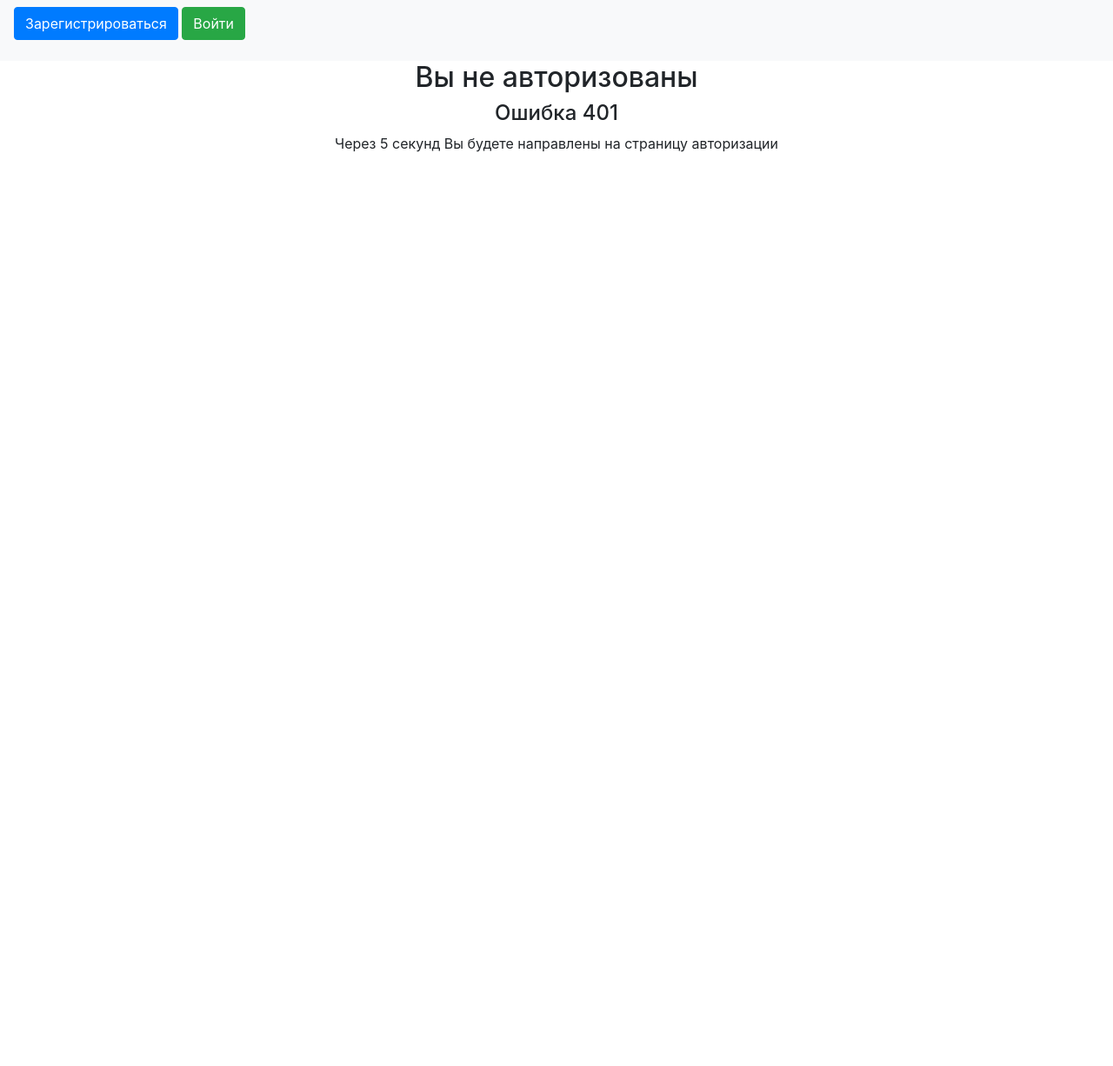
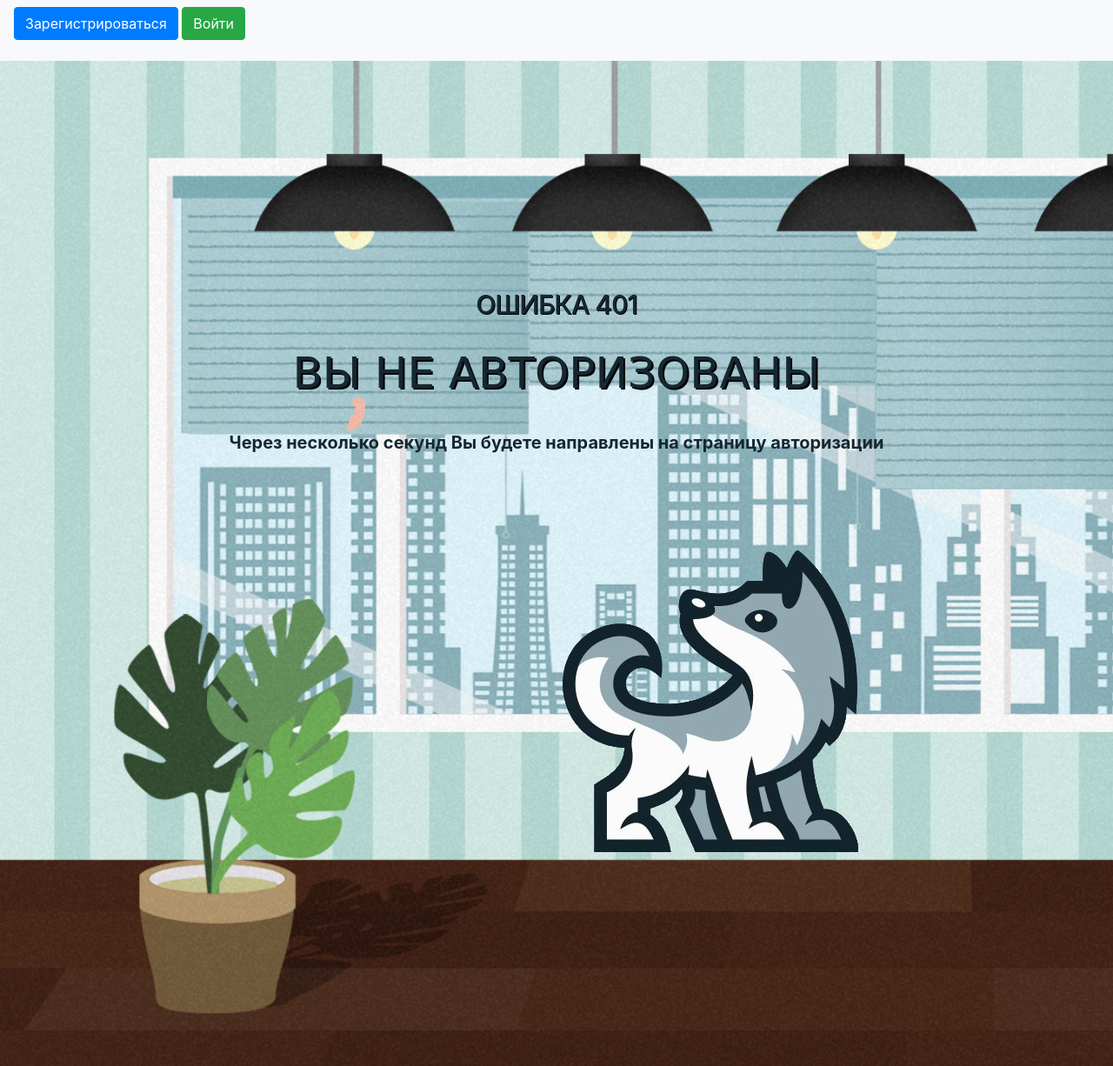
Before and after one commit to Nikulin-V/AREA_Flask, a Flask app: page /homework in a window 1280 px wide. Shown: the top 1226 px of the page at 87% size. Run offline with Flask 2, Linux system fonts and the light colour scheme; some libraries are stand-ins or nearby versions.

Commit message:
Error page added

```diff
--- a/app.py
+++ b/app.py
@@ -13,7 +13,7 @@ login_manager.init_app(app)
 
 
 def main():
-    db_session.global_init('C:/Users/Vasiliy/PycharmProjects/edu-area/db/database.db')
+    db_session.global_init('db/database.db')
     app.run(debug=True)
 
 
@@ -116,8 +116,10 @@ def homework_page():
 @app.errorhandler(404)
 def page_not_found(error):
     messages = {
-        401: ['Вы не авторизованы', 'Через 5 секунд Вы будете направлены на страницу авторизации'],
-        404: ['Страница не найдена', 'Проверьте правильность введённого адреса']
+        401: ['Вы не авторизованы',
+              'Через несколько секунд Вы будете направлены на страницу авторизации'],
+        404: ['Страница не найдена',
+              'Проверьте правильность введённого адреса']
     }
     return render_template("error-page.html",
                            code=error.code,
--- a/static/css/style.css
+++ b/static/css/style.css
@@ -23,14 +23,63 @@ td, th {
     height: auto;
 }
 
-#error-title {
+#error-message {
     text-align: center;
 }
 
+.parallax {
+    position: fixed;
+    width: 100%;
+    height: 100%;
+}
+
+#office-background {
+    background: url(../images/Office.jpg) repeat-x;
+    z-index: 1;
+    left: 0;
+    background-size: auto 100%;
+}
+
+#logo-background {
+    background: url(../images/Logo.png) no-repeat;
+    top: 50%;
+    left: 50%;
+    z-index: 2;
+    filter: blur(30);
+}
+
+#error-block {
+    z-index: 3;
+    top: 25%;
+    left: 0;
+}
+
 #error-code {
+    font-size: 30px;
+    letter-spacing: -1px;
+    color: #162730;
+    text-transform: uppercase;
+    text-shadow: 1px 1px 0 #000;
+    margin: 10px 0 24px;
+    text-align: center;
+    line-height: 50px;
+}
+
+#error-title {
+    color: #162730;
+    font-family: ‘Righteous’, cursive;
+    font-size: 50px; font-weight: normal;
+    line-height: 60px;
+    margin: 10px 0 20px;
+    text-transform: uppercase;
+    text-shadow: 2px 2px 0 #000;
     text-align: center;
 }
 
 #error-message {
-    text-align: center;
+    color: #162730;
+    text-decoration: none;
+    padding: 15px;
+    font-size: 20px;
+    font-weight: bold;
 }
--- /dev/null
+++ b/static/js/error-page.js
@@ -0,0 +1,19 @@
+//При движении мышью вызываем функцию, которая меняет положение фона
+document.addEventListener("mousemove", function (e) { MoveBackground(e); });
+
+function MoveBackground(e)
+{
+   //Рассчитываем, насколько далеко от начала оси находится курсор: 0 - 0, 0.5 - середина экрана,
+   // 1 - ширина экрана (например, 1920)
+   //Затем умножаем получившееся число на 30 - настолько будет сдвигаться фон
+   //Например, если курсор находится посередине страницы (0.5), то при умножении получится 15
+   //Далее отнимаем половину от 30, чтобы фон мог двигаться как влево, так и вправо
+   let offsetX = (e.clientX / window.innerWidth * 30) - 15;
+   let offsetY = (e.clientY / window.innerHeight * 10) + 5;
+   const logo = document.getElementById("logo-background");
+   const bg = document.getElementById("office-background");
+
+   //Меняем положение фона
+   logo.setAttribute("style", "background-position: " + offsetX + "px " + offsetY + "px;");
+   bg.setAttribute("style", "background-position: " + -offsetX + "px " + -offsetY + "px;");
+}
--- a/templates/base.html
+++ b/templates/base.html
@@ -1,4 +1,5 @@
 <!doctype html>
+<!--suppress ALL -->
 <html lang="en">
     <head>
         <meta charset="utf-8">
@@ -8,7 +9,7 @@
               integrity="sha384-Vkoo8x4CGsO3+Hhxv8T/Q5PaXtkKtu6ug5TOeNV6gBiFeWPGFN9MuhOf23Q9Ifjh"
               crossorigin="anonymous">
         <link rel="stylesheet" href="../static/css/style.css">
-        <title>{{title}}</title>
+        <title>{{ title }}</title>
     </head>
     <body>
         <header>
@@ -27,5 +28,8 @@
         <main role="main" class="container">
             {% block content %}{% endblock %}
         </main>
+        <footer>
+            <a>Никулин Василий, 2021</a>
+        </footer>
     </body>
 </html>
--- a/templates/error-page.html
+++ b/templates/error-page.html
@@ -1,7 +1,15 @@
 {% extends "base.html" %}
 
 {% block content %}
-    <h2 id="error-title">{{ title }}</h2>
-    <h4 id="error-code">Ошибка {{ code }}</h4>
-    <p id="error-message">{{ message }}</p>
+    <script type="text/javascript" src="/static/js/error-page.js"></script>
+    <div class="parallax" id="office-background"></div>
+    <div class="parallax" id="logo-background"></div>
+    <div class="parallax" id="error-block">
+        <h4 id="error-code">Ошибка {{ code }}</h4>
+        <h2 id="error-title">{{ title }}</h2>
+        <p id="error-message">{{ message }}</p>
+    </div>
+    {% if code == 401 %}
+        <meta http-equiv="refresh" content="5; url=\login">
+    {% endif %}
 {% endblock %}
```
Also changed, not shown: db/database.sqlite (added), static/images/Logo.png (added), static/images/Office.jpg (added).
